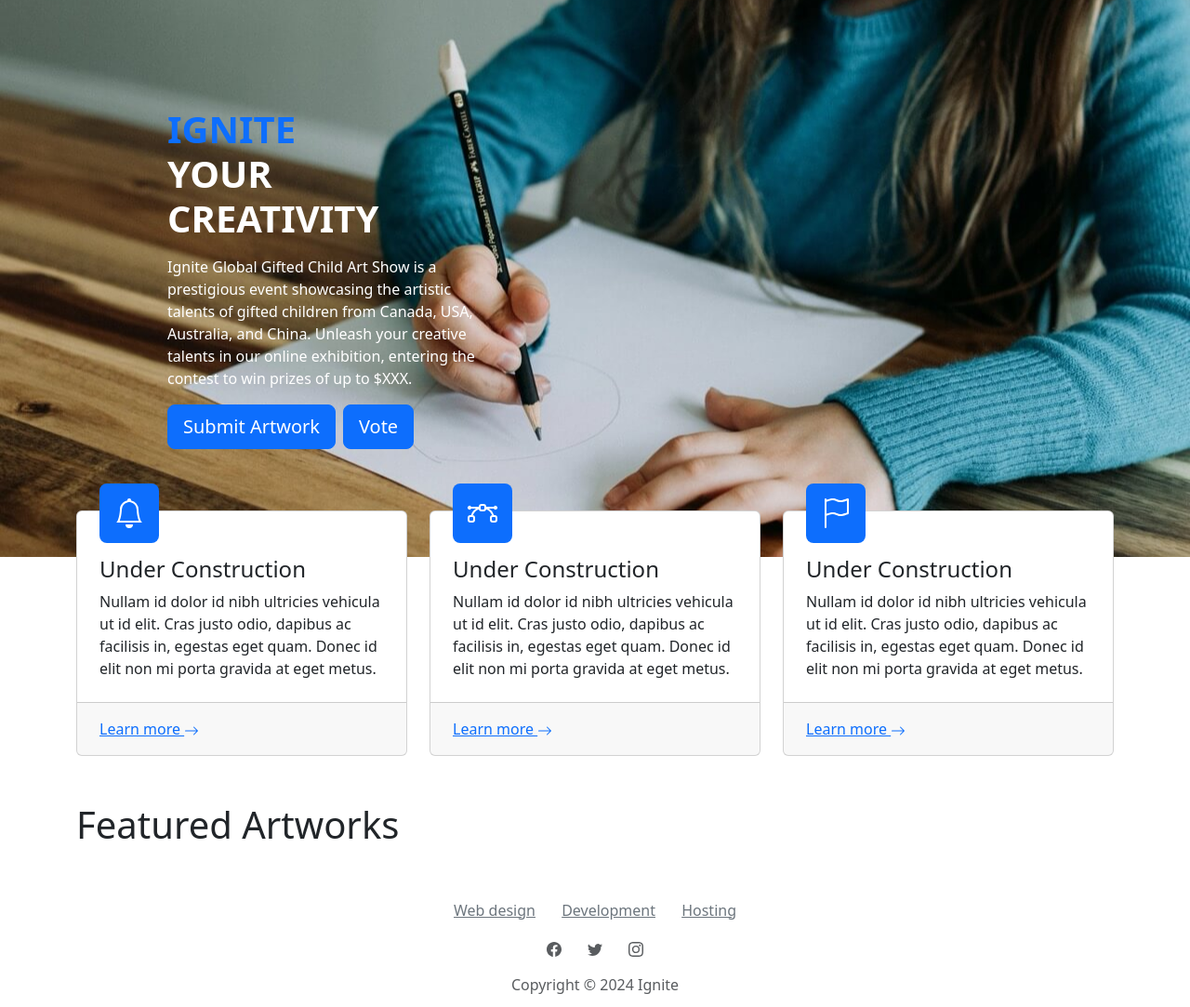
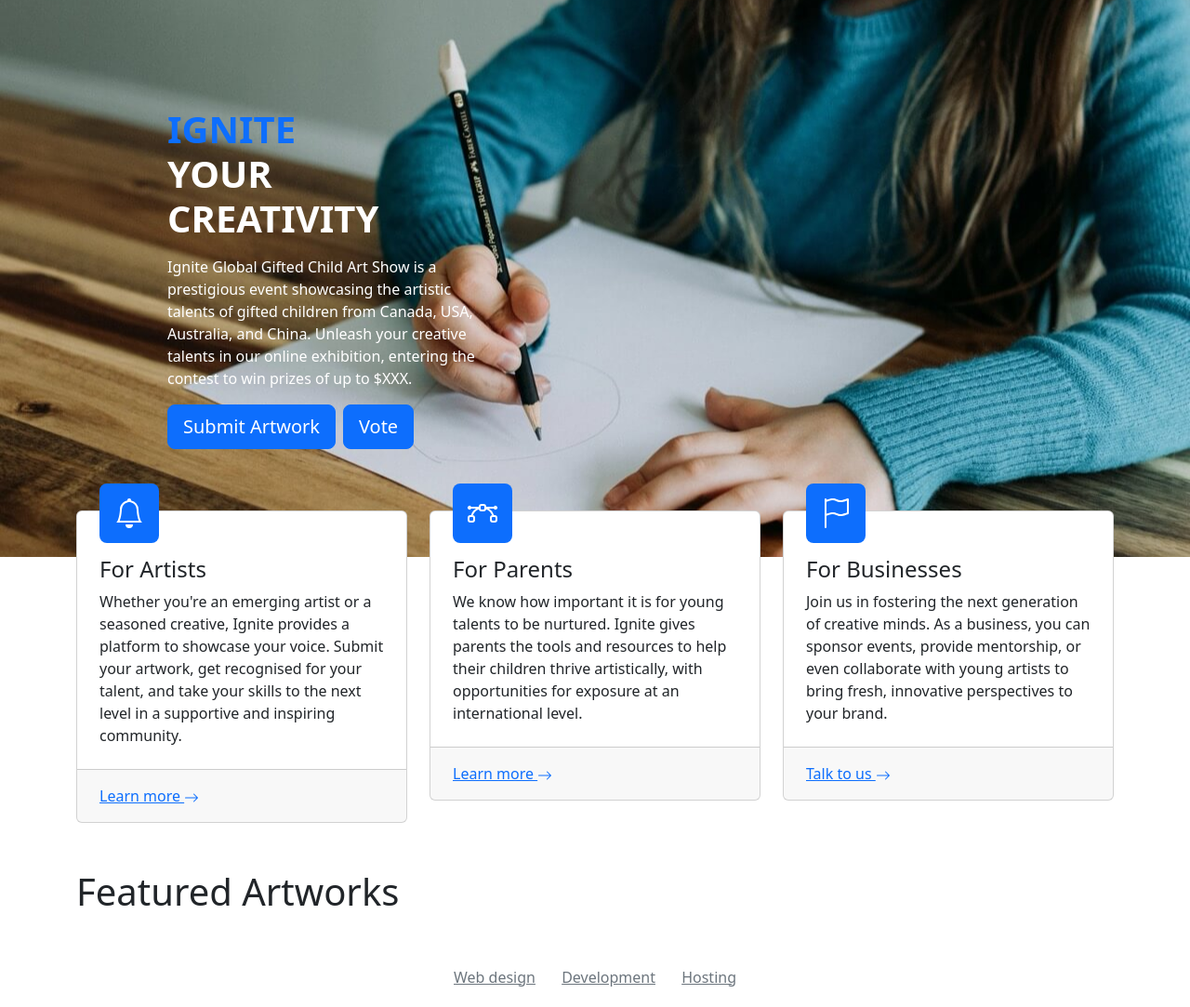
Before and after one commit to wenbang24/ignite, a Flask app: page / in a window 1280 px wide. Shown: the part 73-1156 px from the top of the page at 93% size. Run offline with Flask 3, Linux system fonts and the light colour scheme; data that the repository does not hold is empty; parts of the project's set-up code (start-up, migrations or seed data) failed here and were passed over.

Commit message:
constructed the under construction part on index

```diff
--- a/templates/index.html
+++ b/templates/index.html
@@ -65,16 +65,18 @@
                                 ></path>
                             </svg>
                         </div>
-                        <h4 class="card-title">Under Construction</h4>
+                        <h4 class="card-title">For Artists</h4>
                         <p class="card-text">
-                            Nullam id dolor id nibh ultricies vehicula ut id
-                            elit. Cras justo odio, dapibus ac facilisis in,
-                            egestas eget quam. Donec id elit non mi porta
-                            gravida at eget metus.
+                            Whether you're an emerging artist or a seasoned
+                            creative, Ignite provides a platform to showcase
+                            your voice. Submit your artwork, get
+                            recognised for your talent, and take your skills to
+                            the next level in a supportive and inspiring
+                            community.
                         </p>
                     </div>
                     <div class="card-footer p-4 py-3">
-                        <a href="#"
+                        <a href="/gallery"
                             >Learn more <svg
                                 class="bi bi-arrow-right"
                                 xmlns="http://www.w3.org/2000/svg"
@@ -115,16 +117,17 @@
                                 ></path>
                             </svg>
                         </div>
-                        <h4 class="card-title">Under Construction</h4>
+                        <h4 class="card-title">For Parents</h4>
                         <p class="card-text">
-                            Nullam id dolor id nibh ultricies vehicula ut id
-                            elit. Cras justo odio, dapibus ac facilisis in,
-                            egestas eget quam. Donec id elit non mi porta
-                            gravida at eget metus.
+                            We know how important it is for young talents to be
+                            nurtured. Ignite gives parents the tools and
+                            resources to help their children thrive
+                            artistically, with opportunities for exposure at an
+                            international level.
                         </p>
                     </div>
                     <div class="card-footer p-4 py-3">
-                        <a href="#"
+                        <a href="/gallery"
                             >Learn more <svg
                                 class="bi bi-arrow-right"
                                 xmlns="http://www.w3.org/2000/svg"
@@ -161,17 +164,18 @@
                                 ></path>
                             </svg>
                         </div>
-                        <h4 class="card-title">Under Construction</h4>
+                        <h4 class="card-title">For Businesses</h4>
                         <p class="card-text">
-                            Nullam id dolor id nibh ultricies vehicula ut id
-                            elit. Cras justo odio, dapibus ac facilisis in,
-                            egestas eget quam. Donec id elit non mi porta
-                            gravida at eget metus.
+                            Join us in fostering the next generation of creative
+                            minds. As a business, you can sponsor events,
+                            provide mentorship, or even collaborate with young
+                            artists to bring fresh, innovative perspectives to
+                            your brand.
                         </p>
                     </div>
                     <div class="card-footer p-4 py-3">
-                        <a href="#"
-                            >Learn more <svg
+                        <a href="/contact"
+                            >Talk to us <svg
                                 class="bi bi-arrow-right"
                                 xmlns="http://www.w3.org/2000/svg"
                                 width="1em"
```
